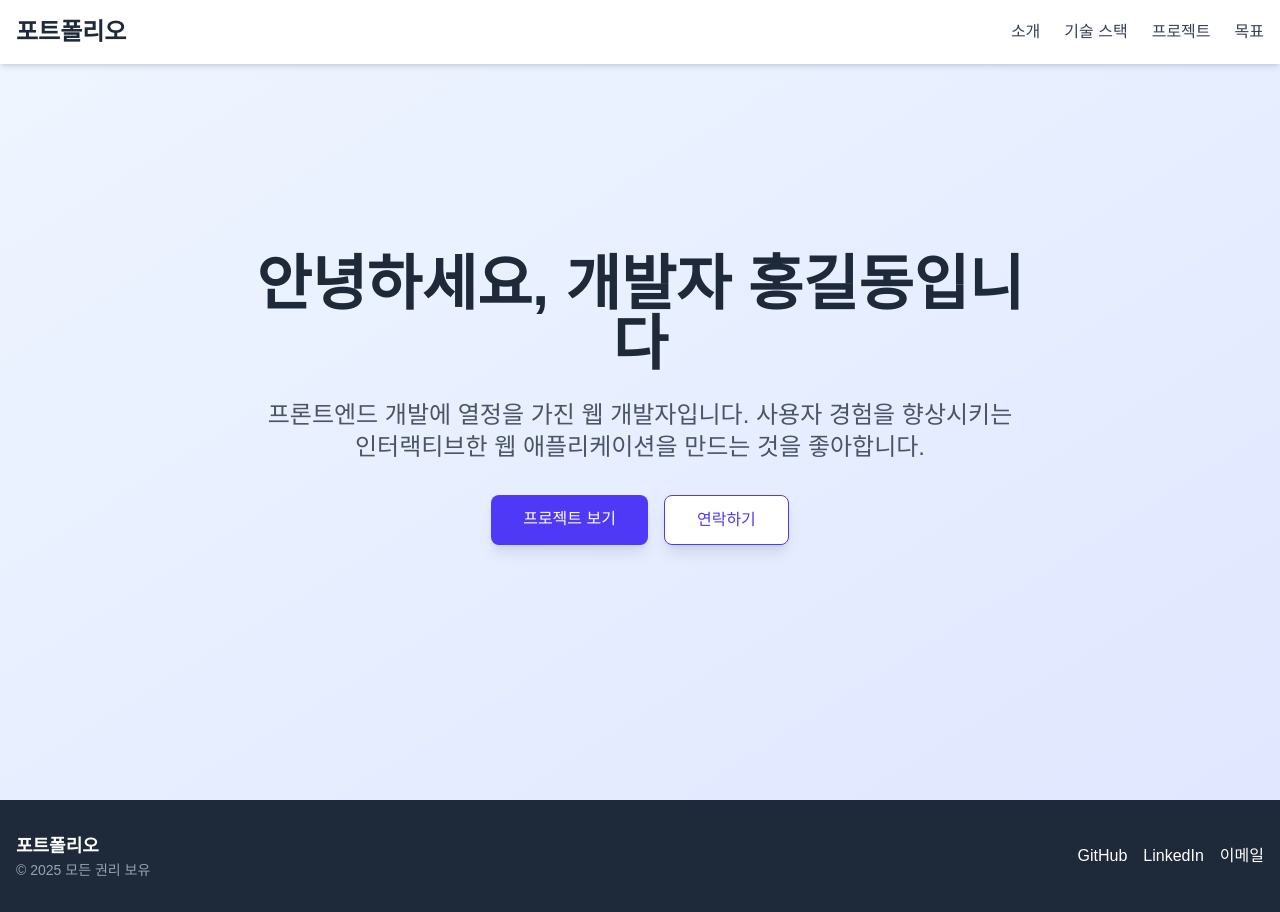
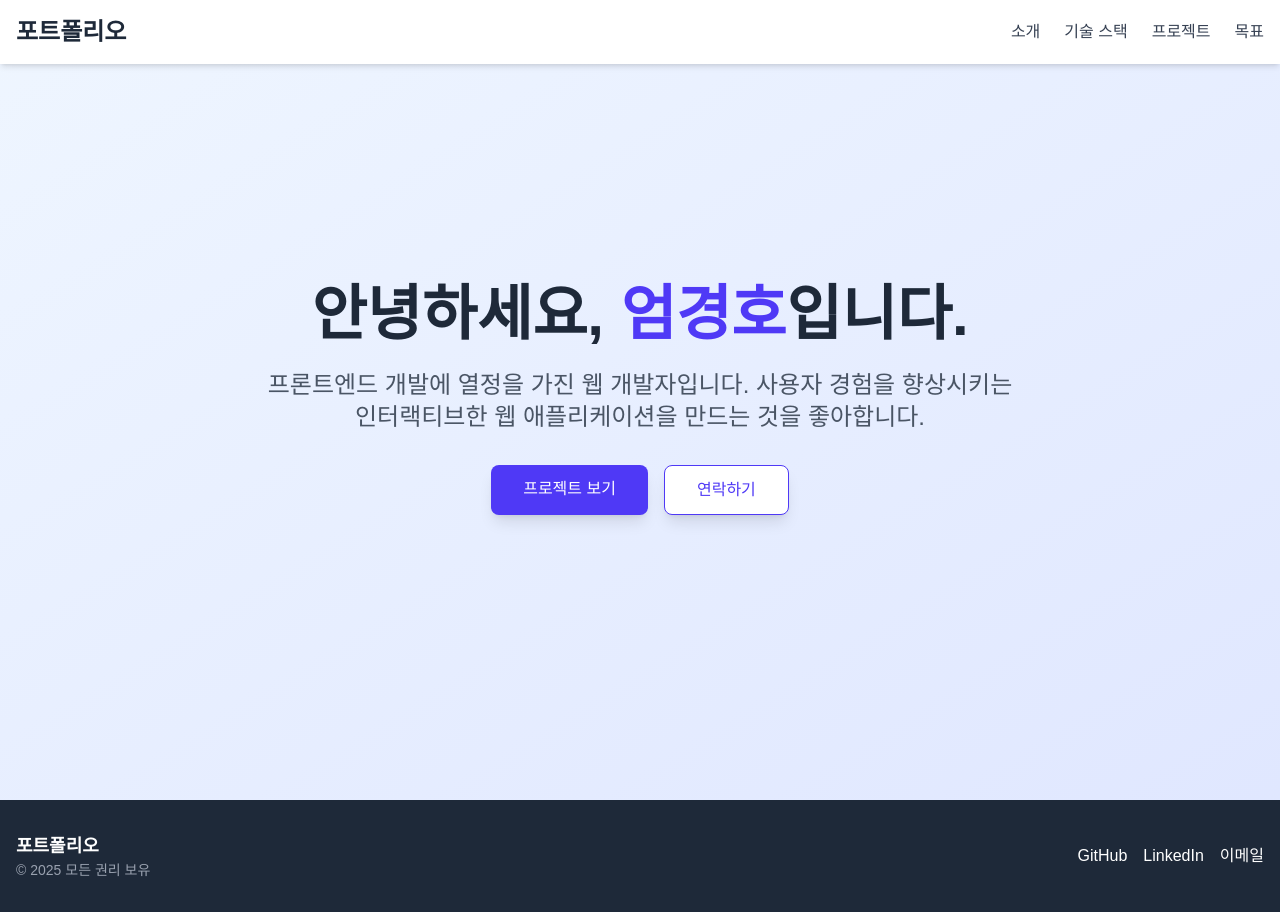
Before and after one commit to kheee512/Kyoungho_Portfolio, a Next.js app: page / in a window 1280 px wide. Built offline with nearby package versions, Linux system fonts and the light colour scheme.

Commit message:
[Feat] : 이름 텍스트, 색상 변경

```diff
--- a/src/components/IntroSection.tsx
+++ b/src/components/IntroSection.tsx
@@ -15,7 +15,7 @@ const IntroSection: React.FC = () => {
             className="text-5xl md:text-6xl font-bold mb-6 text-gray-800"
             whileHover={{ scale: 1.05 }}
           >
-            안녕하세요, 개발자 홍길동입니다
+            안녕하세요, <span className="text-indigo-600">엄경호</span>입니다.
           </motion.h1>
           <motion.p
             className="text-xl md:text-2xl text-gray-600 mb-8"
```
